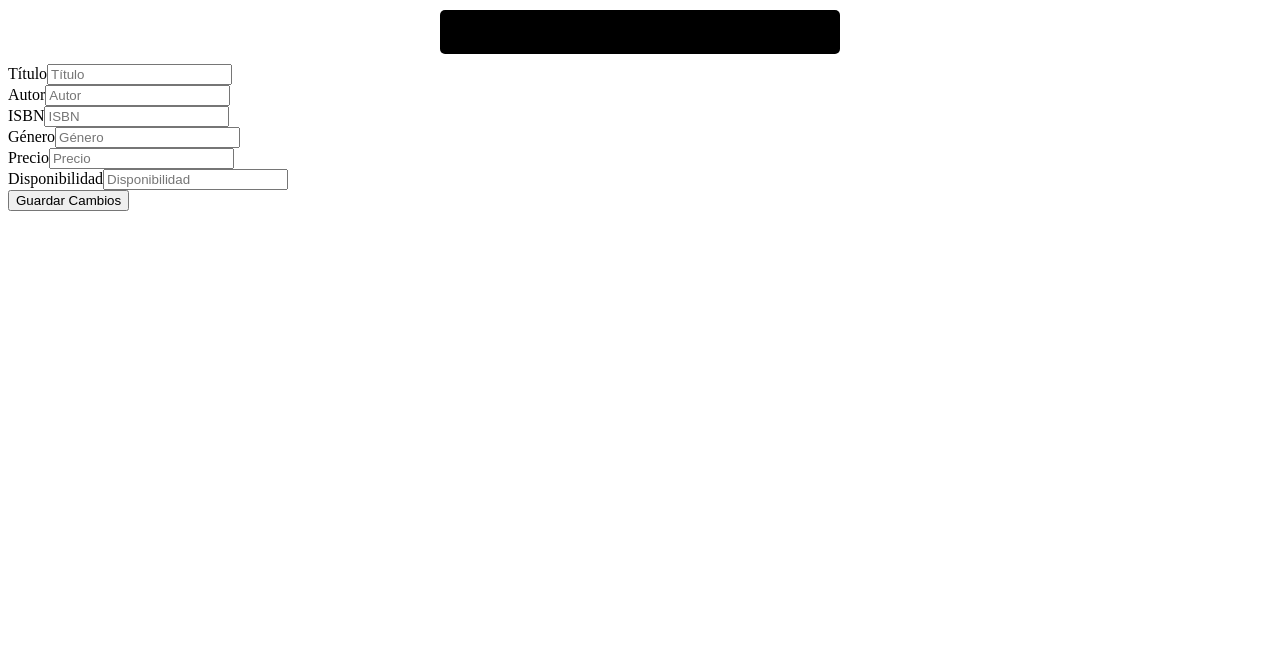
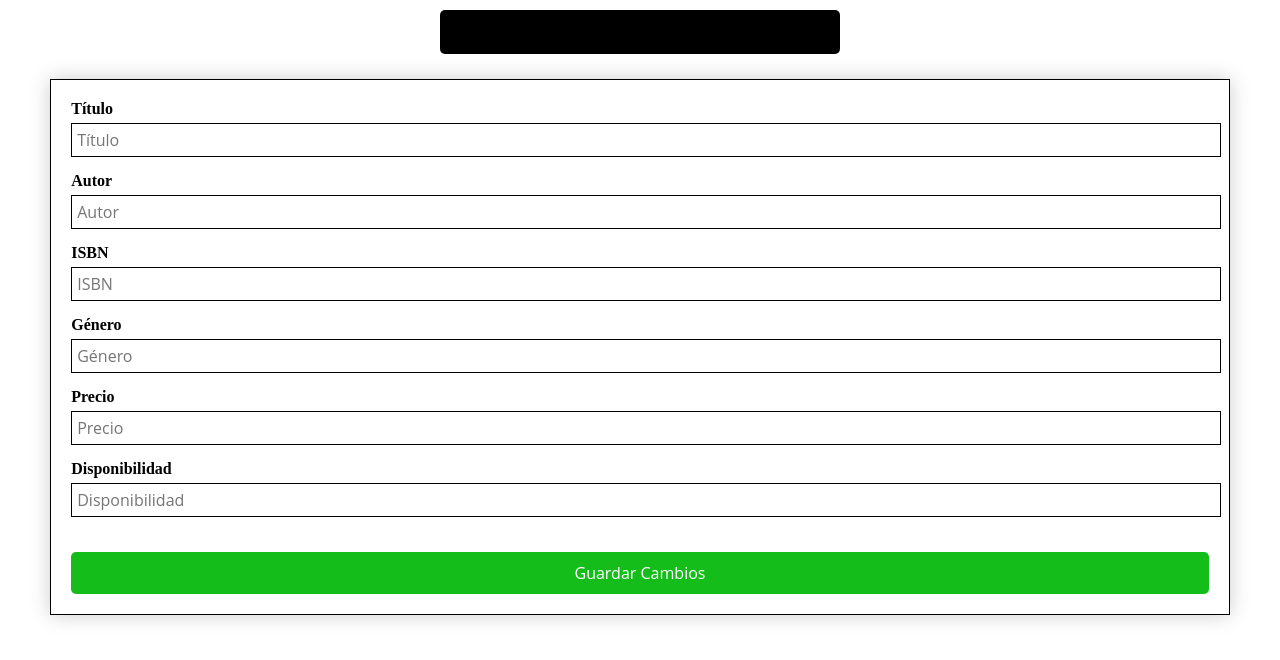
Before and after one commit to Fernanda019/tutorial4, a Vue app in the folder vue-libreria/: page /editarLibro/1 in a window 1280 px wide. Shown: the top 660 px of the page. Built offline with nearby package versions, Linux system fonts and the light colour scheme; no server answers.

Commit message:
Estilos formulario editar libro

```diff
--- a/vue-libreria/src/views/EditarLibroView.vue
+++ b/vue-libreria/src/views/EditarLibroView.vue
@@ -81,11 +81,62 @@ export default {
                     <input name="disponibilidad" v-model="editarLibro.disponibilidad" type="text" required placeholder="Disponibilidad">
                 </div>
             </div>
-            <button type="submit">Guardar Cambios</button>
+            <button class="btn enviar" type="submit">Guardar Cambios</button>
         </form>
     </main>
 </template>
 
-<style>
+<style scoped>
+form {
+    width: 90%;
+    margin: 25px auto;
+    padding: 20px;
+    border: 1px solid #000000;
+    box-shadow: 0 0 20px rgba(0, 0, 0, 0.2);
+}
 
+label {
+    font-weight: bold;
+    margin-bottom: 5px;
+    display: block;
+    font-size: 1rem;
+}
+
+input {
+    width: 100%;
+    padding: 5px;
+    border: 1px solid #000000;
+    margin-bottom: 15px;
+    font-family: "Open Sans", sans-serif;
+    font-size: 1rem;
+}
+
+input:focus {
+    outline: none;
+}
+
+.btn {
+    background-color: transparent;
+    border: none;
+    padding: 10px 15px;
+    text-decoration: none;
+    font-family: "Open Sans", sans-serif;
+    color:#000000;
+    font-size: 1rem;
+    border-radius: 5px;
+    cursor: pointer;
+    transition: background-color 0.3s ease-in-out;
+    width: 100%;
+}
+
+.enviar {
+    margin-top: 20px;
+    background-color: #14bd19;
+    color: #fff;
+}
+
+.enviar:hover {
+    background-color: #00ff0da5;
+    color: #fff;
+}
 </style>
--- a/vue-libreria/src/views/NuevoLibroView.vue
+++ b/vue-libreria/src/views/NuevoLibroView.vue
@@ -123,6 +123,7 @@ input:focus {
 .enviar {
     background-color: #14bd19;
     color: #fff;
+    margin-top: 20px;
 }
 
 .enviar:hover {
```
